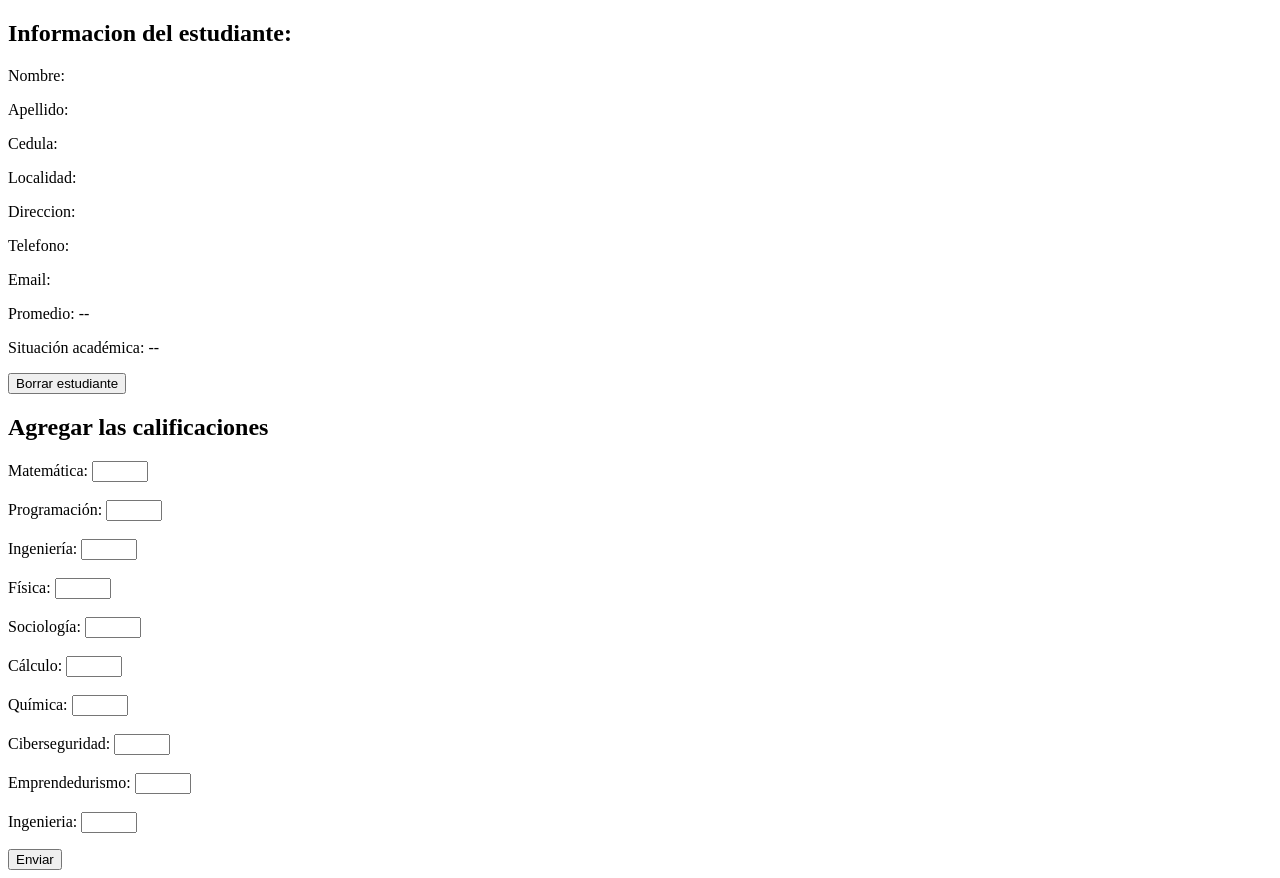
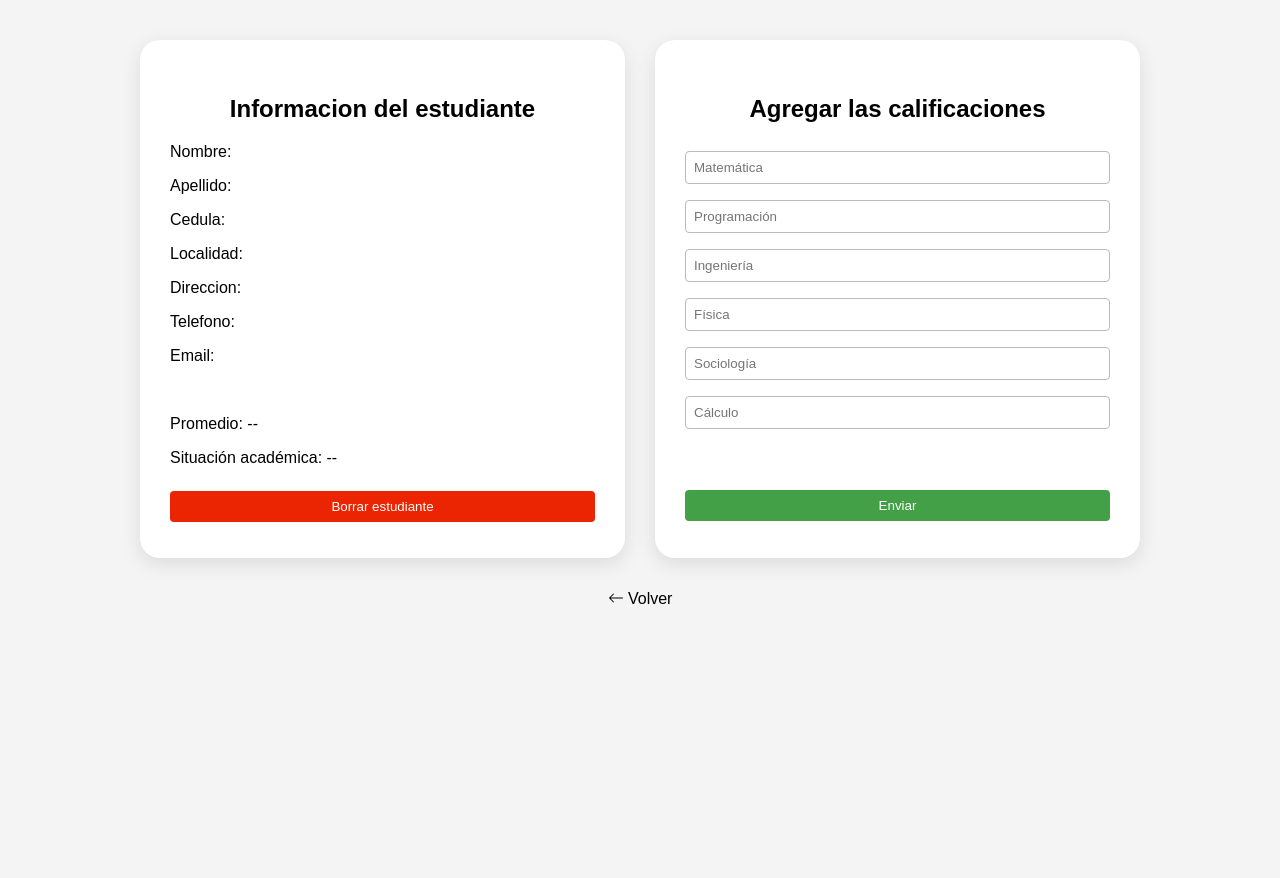
Before and after one commit to NehuelAcosta/Laboratorios, a PHP site: page /agregarNota.php in a window 1280 px wide. After the commit the page ends 604 px from the top, so only its background shows below. Run offline with PHP 8.4, Linux system fonts and the light colour scheme; data that the repository does not hold is empty.

Commit message:
MOD: Arreglos del lab5

```diff
--- a/lab5/agregarNota.php
+++ b/lab5/agregarNota.php
@@ -1,20 +1,4 @@
-<?php
-// La funcion "session_start()" permite almacenar informacion dentro
-// de la variable global "$_SESSION", siendo esta un array asociativo
-session_start();
-
-$estudiante = [
-    "Nombre" => $_POST["nombre"],
-    "Apellido" => $_POST["apellido"],
-    "Cedula" => $_POST["cedula"],
-    "Localidad" => $_POST["localidad"],
-    "Direccion" => $_POST["direccion"],
-    "Telefono" => $_POST["telefono"],
-    "Email" => $_POST["email"]
-];
-
-$_SESSION["estudiante"] = $estudiante;
-?>
+<?php include_once "header.php"; ?>
 
 <!DOCTYPE html>
 <html lang="en">
@@ -23,69 +7,51 @@ $_SESSION["estudiante"] = $estudiante;
     <meta charset="UTF-8">
     <meta name="viewport" content="width=device-width, initial-scale=1.0">
     <title>Agregar Notas</title>
+    <link rel="stylesheet" href="style.css">
 </head>
 
 <body>
-    <h2>Informacion del estudiante: </h2>
-    <div id="infoEstudiante">
-        <?php
-        // Traer un dato de $_SESSION
-        $estudiante = $_SESSION["estudiante"];
-
-        // Para cada dato, se mostrará su nombre y valor
-        foreach ($estudiante as $dato => $valor) {
-            if ($valor === "") {
-                // Si no se ingresó un dato, se indicará que es desconocido
-                $valor = "desconocido";
-            }
-
-            echo "<p>$dato: $valor</p>";
-        }
-        ?>
+    <div class="forms-container">
+        <!-- Formulario Registrar Funcionarios -->
+        <div class="form-card">
+            <h2>Informacion del estudiante</h2>
+            <div id="info-estudiante">
+                <?php include_once "mostrardatos.php"; ?>
+                <br>
                 <p id="promedio">Promedio: --</p>
                 <p id="situacion">Situación académica: --</p>
 
                 <!-- Formulario para cerrar la sesión -->
                 <form action="eliminarEstudiante.php">
-            <input type="submit" value="Borrar estudiante">
+                    <input type="submit" value="Borrar estudiante" id="delete-student">
                 </form>
             </div>
+        </div>
+
+        <div class="form-card">
             <div>
                 <h2>Agregar las calificaciones</h2>
-        <label for="nota1">Matemática:</label>
-        <input type="number" name="nota1" id="nota1" min="0" max="12"><br><br>
+                <input type="number" name="nota1" id="nota1" min="0" max="12" placeholder="Matemática">
+                <input type="number" name="nota2" id="nota2" min="0" max="12" placeholder="Programación">
+                <input type="number" name="nota3" id="nota3" min="0" max="12" placeholder="Ingeniería">
+                <input type="number" name="nota4" id="nota4" min="0" max="12" placeholder="Física">
+                <input type="number" name="nota5" id="nota5" min="0" max="12" placeholder="Sociología">
+                <input type="number" name="nota6" id="nota6" min="0" max="12" placeholder="Cálculo">
 
-        <label for="nota2">Programación:</label>
-        <input type="number" name="nota2" id="nota2" min="0" max="12"><br><br>
-
-        <label for="nota3">Ingeniería:</label>
-        <input type="number" name="nota3" id="nota3" min="0" max="12"><br><br>
-
-        <label for="nota4">Física:</label>
-        <input type="number" name="nota4" id="nota4" min="0" max="12"><br><br>
-
-        <label for="nota5">Sociología:</label>
-        <input type="number" name="nota5" id="nota5" min="0" max="12"><br><br>
-
-        <label for="nota6">Cálculo:</label>
-        <input type="number" name="nota6" id="nota6" min="0" max="12"><br><br>
-
-        <label for="nota7">Química:</label>
-        <input type="number" name="nota7" id="nota7" min="0" max="12"><br><br>
-
-        <label for="nota8">Ciberseguridad:</label>
-        <input type="number" name="nota8" id="nota8" min="0" max="12"><br><br>
-
-        <label for="nota9">Emprendedurismo:</label>
-        <input type="number" name="nota9" id="nota9" min="0" max="12"><br><br>
-
-        <label for="nota10">Ingenieria:</label>
-        <input type="number" name="nota10" id="nota10" min="0" max="12"><br>
-
-        <p style="color: red;" id="errorMsg"></p>
+                <p id="error-msg"></p>
                 <button id="btn-submit">Enviar</button>
 
                 <div id="calificaciones"></div>
+            </div>
+        </div>
+        <div id="container-btn-volver">
+            <a id="btn-volver" href="../lab6/index.php">
+                <svg xmlns="http://www.w3.org/2000/svg" width="16" height="16" fill="currentColor" class="bi bi-arrow-left" viewBox="0 -2 16 16">
+                    <path fill-rule="evenodd" d="M15 8a.5.5 0 0 0-.5-.5H2.707l3.147-3.146a.5.5 0 1 0-.708-.708l-4 4a.5.5 0 0 0 0 .708l4 4a.5.5 0 0 0 .708-.708L2.707 8.5H14.5A.5.5 0 0 0 15 8" />
+                </svg>
+                Volver
+            </a>
+        </div>
     </div>
     <script src="scriptAgregarNota.js"></script>
 </body>
--- /dev/null
+++ b/lab5/header.php
@@ -0,0 +1,16 @@
+<?php
+// La funcion "session_start()" permite almacenar informacion dentro
+// de la variable global "$_SESSION", siendo esta un array asociativo
+session_start();
+
+$estudiante = [
+    "Nombre" => $_POST["nombre"],
+    "Apellido" => $_POST["apellido"],
+    "Cedula" => $_POST["cedula"],
+    "Localidad" => $_POST["localidad"],
+    "Direccion" => $_POST["direccion"],
+    "Telefono" => $_POST["telefono"],
+    "Email" => $_POST["email"]
+];
+
+$_SESSION["estudiante"] = $estudiante;
--- /dev/null
+++ b/lab5/mostrarDatos.php
@@ -0,0 +1,13 @@
+<?php
+// Traer un dato de $_SESSION
+$estudiante = $_SESSION["estudiante"];
+
+// Para cada dato, se mostrará su nombre y valor
+foreach ($estudiante as $dato => $valor) {
+    if ($valor === "") {
+        // Si no se ingresó un dato, se indicará que es desconocido
+        $valor = "desconocido";
+    }
+
+    echo "<p>$dato: $valor</p>";
+}
--- a/lab5/scriptAgregarNota.js
+++ b/lab5/scriptAgregarNota.js
@@ -2,7 +2,7 @@
 const btn_submit = document.getElementById("btn-submit");
 const DOM_promedio = document.getElementById("promedio");
 const DOM_situacion = document.getElementById("situacion");
-const DOM_errorMsg = document.getElementById("errorMsg");
+const DOM_errorMsg = document.getElementById("error-msg");
 const p_tags = document.getElementsByTagName("p");
 
 // Ejecutar la función "enviarJSON()" al hacer click en el boton "btn-submit"
@@ -37,7 +37,7 @@ function enviarJSON(notas) {
 function guardarNotas(){
     let notas = [];
 
-    for (let i = 1; i <= 10; i++) {
+    for (let i = 1; i <= 6; i++) {
         // Cada nota ingresada se guarda en el array "notas[]"
         // Traer el valor de cada input
         let nota = document.getElementById("nota" + i).value;
@@ -57,61 +57,17 @@ function guardarNotas(){
 function notasValidas(notas){
     for (let i = 0; i < notas.length; i++){
         if (notas[i] < 0){
-            DOM_errorMsg.textContent = "ERROR: La nota no puede ser menor a 0";
+            DOM_errorMsg.textContent = "La nota no puede ser menor a 0";
             return false;
         }
 
         if (notas[i] > 12){
-            DOM_errorMsg.textContent = "ERROR: La nota no puede ser mayor a 12";
+            DOM_errorMsg.textContent = "La nota no puede ser mayor a 12";
             return false;
         }
 
         DOM_errorMsg.textContent = "";
-        return true;
-    }
-}
-
-
-/* Estas funciones las voy a guardar por si las necesito en algun momento
-
-// Agregar nuevo valor y eliminar el más antiguo
-function arrayDisplace(array) {
-    let newArray = [];
-    for (let i = 0; i < array.length - 1; i++) {
-        newArray[i + 1] = array[i];
     }
 
-    return newArray;
+    return true;
 }
-
-// Agregar nota al array "notas"
-function addToArray(array, value) {
-    if (array.length >= 10) { // Solo se tiene
-        array = arrayDisplace(array);
-        array[0] = value;
-    } else {
-        array[array.length] = value;
-    }
-
-    return array;
-}
-
-// Sumar cada elemento del array y dividirlo por la cantidad total de elementos
-function calcPromedio(array) {
-    let suma = 0;
-    for (let i = 0; i < array.length; i++) {
-        suma += array[i];
-    }
-
-    promedio = suma / array.length;
-
-    if (promedio % 1 === 0) {
-        // Si es un entero, no es necesario usar "toFixed"
-        return parseInt(promedio);
-    } else {
-        // "toFixed(cifras)" permite redondear un numero hasta una cierta cantidad
-        // de cifras después del "."
-        return promedio.toFixed(1);
-    }
-}
-    */
--- a/lab5/style.css
+++ b/lab5/style.css
@@ -1,51 +1,119 @@
 body {
-    display: flex;
-    flex-direction: column;
-    align-items: center;
-    font-family: Arial, sans-serif;
-    margin-top: 10rem;
-    /* Fuente principal de la página */
-    background: #e4e4e4;
-    /* Color de fondo gris claro */
-    margin: 0;
-    /* Elimina márgenes predeterminados del navegador */
+    font-family: Arial, sans-serif; /* Fuente principal de la página */
+    background: #f4f4f4; /* Color de fondo gris claro */
+    margin: 0; /* Elimina márgenes predeterminados del navegador */
     padding: 0;
-    /* Elimina el padding predeterminado */
-    /* Centra el texto de forma global */
+    padding-bottom: 1.2rem;
+    text-align: center; /* Centra el texto de forma global */
 }
 
-input[type='submit'] {
-    background: #43a047;
-    /* Color verde */
-    color: #fff;
-    /* Texto blanco */
-    border: none;
-    /* Sin borde */
-    border-radius: 4px;
-    /* Bordes redondeados */
-    cursor: pointer;
-    /* Cursor tipo puntero */
-    transition: background 0.2s;
-    /* Animación suave al cambiar el fondo */
-    width: 100%;
-    /* Ocupa todo el ancho del contenedor */
-    padding: 8px;
-    /* Espacio interno */
-    margin: 0;
-    margin-top: 1rem;
-    /* Sin margen adicional */
-    box-sizing: border-box;
-    /* Incluye padding y borde en el ancho total */
+main {
+    max-width: 500px; /* Ancho máximo del contenedor principal */
+    margin: 10px auto; /* Centra el contenedor y agrega espacio arriba y abajo */
+    background: #fff; /* Fondo blanco */
+    padding: 32px 24px 0;
+    border-radius: 10px; /* Bordes redondeados */
+    box-shadow: 0 2px 12px rgba(0,0,0,0.08); /* Sombra suave alrededor del contenedor */
 }
 
-form {
-    border: 2px solid black;
-    border-radius: 10px;
-    width: 20%;
-    background-color: #f4f4f4;
-    padding: 1.2rem 2rem 2rem 2rem;
+input,
+button {
+    width: 100%; /* Ocupa todo el ancho del contenedor */
+    padding: 8px; /* Espacio interno */
+    margin: 0; /* Sin margen adicional */
+    box-sizing: border-box; /* Incluye padding y borde en el ancho total */
+}
+
+/* Inputs de tipo number */
+input[type="number"] {
+    border: 1px solid #bbb; /* Borde gris claro */
+    border-radius: 4px; /* Bordes redondeados */
+}
+
+button, input[type="submit"] {
+    background: #43a047;
+    color: #fff;
+    border: none;
+    border-radius: 4px;
+    cursor: pointer;
+    transition: background 0.2s;
+    margin-bottom: 0;
+}
+
+button:hover {
+    background: #38883c; /* Verde más oscuro al pasar el mouse */
 }
 
 form * {
-    margin: 1rem 0 1rem 0;
+    margin: 0.8rem 0 0.8rem 0;
 }
+
+#container-cedula input {
+    margin: 0;
+}
+
+.hidden {
+    display: none;
+}
+
+#error-msg {
+    color: red;
+    height: 1.3rem;
+}
+
+#info-estudiante {
+    text-align: left;
+}
+
+.forms-container {
+    display: flex;
+    gap: 30px;
+    justify-content: center;
+    margin: 40px auto;
+    max-width: 1000px;
+    height: 28rem;
+    flex-wrap: wrap;
+}
+
+.form-card {
+    background-color: #fff;
+    padding: 35px 30px;
+    border-radius: 20px;
+    box-shadow: 0 6px 20px rgba(0, 0, 0, 0.1);
+    flex: 1;
+    min-width: 350px;
+    height: 100%;
+}
+
+.form-card input {
+    margin: 0.5rem auto;
+}
+
+#delete-student {
+    background: #eb2401;
+    color: #fff;
+    border: none;
+    border-radius: 4px;
+    cursor: pointer;
+    transition: background 0.2s;
+    margin-bottom: 0;
+}
+
+#delete-student:hover {
+    background: hsl(9, 100%, 40%)
+}
+
+#container-btn-volver {
+    width: 100%;
+}
+
+#btn-volver {
+    text-decoration: none;
+    color: black;
+    padding: 0.5rem;
+    border-radius: 10px;
+}
+
+#btn-volver:hover {
+    background-color: rgb(219, 219, 219);
+}
```
Also changed, not shown: lab5/fichaFilter.js (+22 -13 lines), lab5/index.php (+22 -19 lines). Lines whose indentation alone changed are shown as unchanged.
